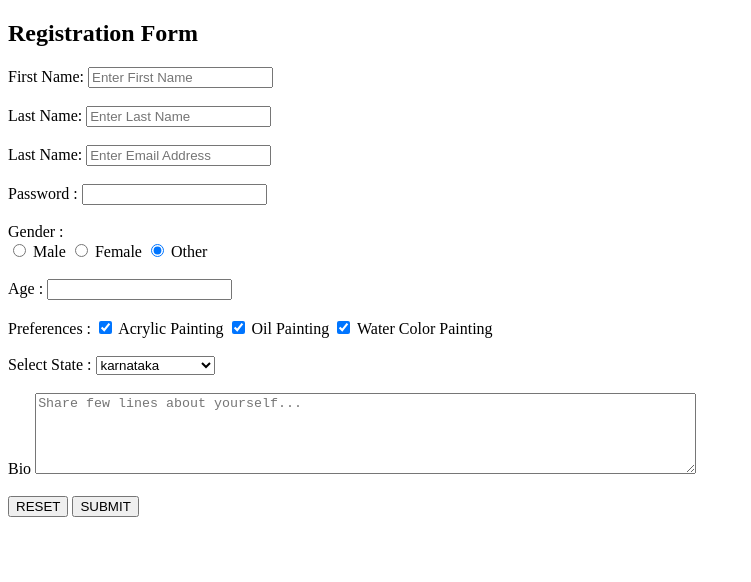
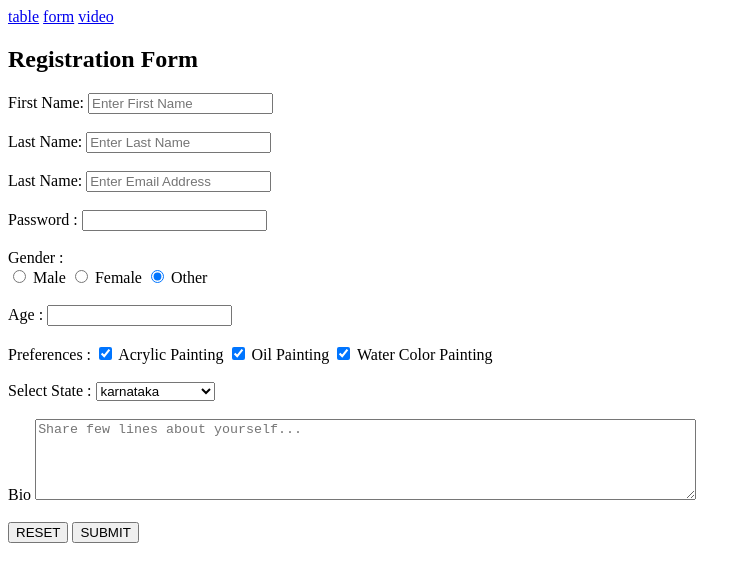
Before and after one commit to Sahana510/parvam-frontend, a plain HTML site: page form.html in a window 1280 px wide. Shown: the whole page, without its empty margins (0-751 px from the left). Drawn offline with Linux system fonts and the light colour scheme.

Commit message:
new push

```diff
--- a/form.html
+++ b/form.html
@@ -6,6 +6,12 @@
     <title>Registration Form</title>
 </head>
 <body>
+    <nav>
+        <a href="table.html">table</a>
+        <a href="form.html">form</a>
+        <a href="video.html">video</a>
+    </nav>
+
     <h2>Registration Form</h2>
     <form>
         <label for="FirstName">First Name:</label>
```
Also changed, not shown: table.html (+5 -0 lines), video.html (added, +19 -0 lines).
